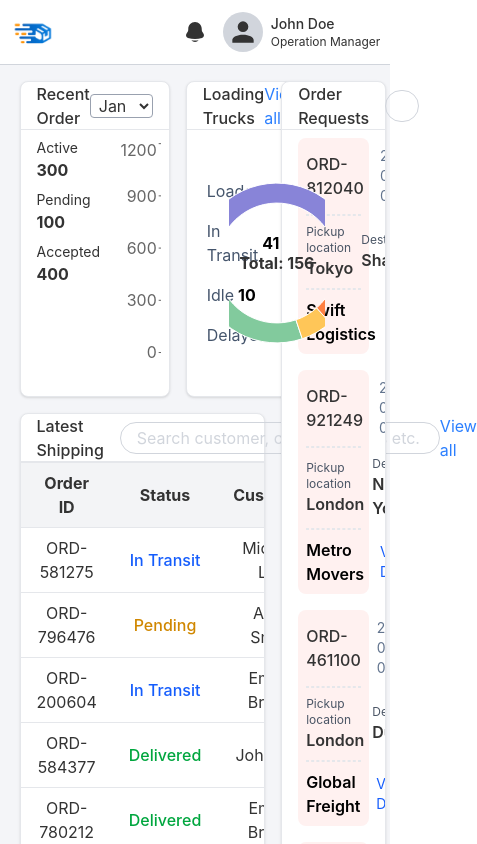
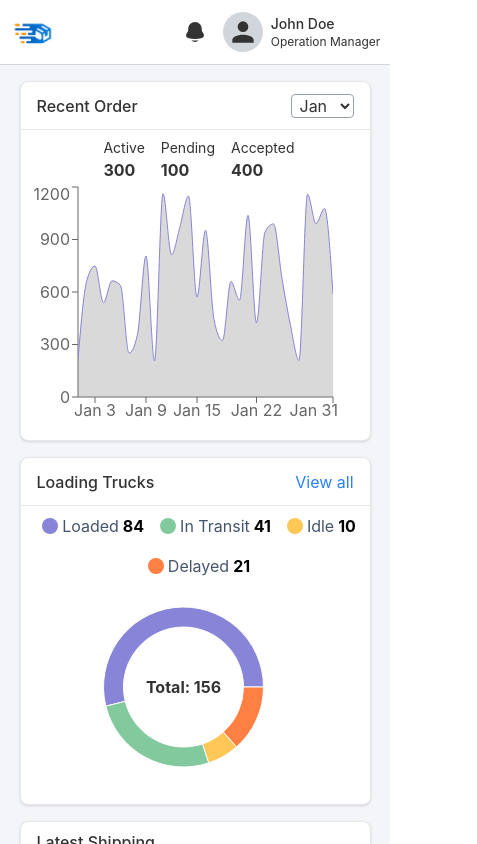
Before and after one commit to dLuxKid/logistics-dashboard, a React (Vite) app: page / in a window 390 px wide. Shown: the top 844 px of the page, 477 px wide, since content can reach past the window. Built offline with nearby package versions, Linux system fonts and the light colour scheme.

Commit message:
responsiveness update

```diff
--- a/src/App.tsx
+++ b/src/App.tsx
@@ -9,15 +9,15 @@ function App() {
     <div className="w-full min-h-screen relative">
       <Navbar />
       <div className="py-4 px-[5%] bg-slate-400/10 min-h-screen flex justify-center">
-        <div className="flex gap-4 w-full max-w-[1512px]">
-          <div className="w-[70%] flex flex-col gap-4">
-            <div className="w-full flex gap-4">
+        <div className="flex gap-4 flex-col lg:flex-row w-full max-w-[1512px]">
+          <div className="w-full lg:w-[70%] flex flex-col gap-4">
+            <div className="w-full flex flex-col md:flex-row gap-4">
               <LineChartData />
               <TruckLoadingPieChart />
             </div>
             <LatestShipping />
           </div>
-          <div className="w-[30%]">
+          <div className="w-full lg:w-[30%]">
             <OrderRequest />
           </div>
         </div>
--- a/src/components/latest-shipping.tsx
+++ b/src/components/latest-shipping.tsx
@@ -8,7 +8,13 @@ const getRandomDate = () => {
   const today = new Date();
   const futureDate = new Date(today);
   futureDate.setDate(today.getDate() + Math.floor(Math.random() * 30) + 1);
-  return futureDate.toISOString().split("T")[0];
+  return futureDate
+    .toLocaleString("en-GB", {
+      day: "2-digit",
+      month: "short",
+      year: "numeric",
+    })
+    .replace(",", "");
 };
 
 const statuses = ["Shipped", "In Transit", "Delivered", "Pending", "Cancelled"];
@@ -68,28 +74,37 @@ export default function LatestShipping() {
 
   return (
     <div className="w-full rounded-lg border bg-white border-gray-200 shadow-sm">
-      <div className="w-full flex justify-between items-center p-2 px-4 border-b h-12 border-b-gray-200">
-        <div className="flex gap-4 items-center">
-          <p className="text-base md:text-lg font-medium">Latest Shipping</p>
-          <Search
-            query_name="shipping"
-            placeholder="Search customer, order id, status etc."
-            className="w-80 outline-none border border-gray-300 rounded-full h-8 px-4 py-2 bg-transparent placeholder:text-gray-300 text-black text-base"
-          />
-        </div>
-        <p className="text-blue-500 hover:underline cursor-pointer">View all</p>
+      <div className="w-full flex flex-wrap gap-2 justify-between items-center p-2 px-4 border-b lg:h-12 border-b-gray-200">
+        <p className="text-base md:text-lg font-medium">Latest Shipping</p>
+        <Search
+          query_name="shipping"
+          placeholder="Search customer, order id, status etc."
+          className="min-w-64 outline-none border border-gray-300 rounded-full h-8 px-4 py-2 bg-transparent placeholder:text-gray-300 text-black text-base"
+        />
       </div>
       <div className="overflow-x-auto">
         <table className="w-full border-collapse">
           <thead className="bg-gray-100">
             <tr>
-              <th className="border-y border-gray-200 px-4 py-2">Order ID</th>
-              <th className="border-y border-gray-200 px-4 py-2">Status</th>
-              <th className="border-y border-gray-200 px-4 py-2">Customer</th>
-              <th className="border-y border-gray-200 px-4 py-2">Weight</th>
-              <th className="border-y border-gray-200 px-4 py-2">Departure</th>
-              <th className="border-y border-gray-200 px-4 py-2">Arrival</th>
-              <th className="border-y border-gray-200 px-4 py-2">
+              <th className="border-y border-gray-200 text-sm md:text-base px-2 md:px-4 py-2">
+                Order ID
+              </th>
+              <th className="border-y border-gray-200 text-sm md:text-base px-2 md:px-4 py-2">
+                Status
+              </th>
+              <th className="border-y border-gray-200 text-sm md:text-base px-2 md:px-4 py-2">
+                Customer
+              </th>
+              <th className="border-y border-gray-200 text-sm md:text-base px-2 md:px-4 py-2">
+                Weight
+              </th>
+              <th className="border-y border-gray-200 text-sm md:text-base px-2 md:px-4 py-2">
+                Departure
+              </th>
+              <th className="border-y border-gray-200 text-sm md:text-base px-2 md:px-4 py-2">
+                Arrival
+              </th>
+              <th className="border-y border-gray-200 text-sm md:text-base px-2 md:px-4 py-2">
                 Arrival Date
               </th>
             </tr>
@@ -97,11 +112,11 @@ export default function LatestShipping() {
           <tbody>
             {shippings.map((shipment, index) => (
               <tr key={index} className="text-center">
-                <td className="border-y border-gray-200 px-4 py-2">
+                <td className="border-y border-gray-200 text-sm md:text-base px-2 md:px-4 py-2">
                   {shipment.orderId}
                 </td>
                 <td
-                  className={`border-y border-gray-200 px-4 py-2 font-medium ${
+                  className={`border-y border-gray-200 text-sm md:text-base px-2 md:px-4 py-2 font-medium ${
                     shipment.status === "Delivered"
                       ? "text-green-600"
                       : shipment.status === "In Transit"
@@ -113,19 +128,19 @@ export default function LatestShipping() {
                 >
                   {shipment.status}
                 </td>
-                <td className="border-y border-gray-200 px-4 py-2">
+                <td className="border-y border-gray-200 text-sm md:text-base px-2 md:px-4 py-2">
                   {shipment.customer}
                 </td>
-                <td className="border-y border-gray-200 px-4 py-2">
+                <td className="border-y border-gray-200 text-sm md:text-base px-2 md:px-4 py-2">
                   {shipment.weight}
                 </td>
-                <td className="border-y border-gray-200 px-4 py-2">
+                <td className="border-y border-gray-200 text-sm md:text-base px-2 md:px-4 py-2">
                   {shipment.departure}
                 </td>
-                <td className="border-y border-gray-200 px-4 py-2">
+                <td className="border-y border-gray-200 text-sm md:text-base px-2 md:px-4 py-2">
                   {shipment.arrival}
                 </td>
-                <td className="border-y border-gray-200 px-4 py-2">
+                <td className="border-y border-gray-200 text-sm md:text-base px-2 md:px-4 py-2">
                   {shipment.arrivalDate}
                 </td>
               </tr>
--- a/src/components/line-chart.tsx
+++ b/src/components/line-chart.tsx
@@ -90,8 +90,8 @@ export default function LineChartData() {
           ))}
         </select>
       </div>
-      <div className="w-full flex p-2 pl-4">
-        <div className="flex flex-col gap-2">
+      <div className="w-full flex flex-col xl:flex-row p-2 pl-4">
+        <div className="flex flex-wrap xl:flex-nowrap xl:flex-col gap-4 justify-center">
           <div>
             <h5 className="text-sm">Active</h5>
             <p className="text-base font-bold">300</p>
@@ -105,7 +105,7 @@ export default function LineChartData() {
             <p className="text-base font-bold">400</p>
           </div>
         </div>
-        <div className="size-full">
+        <div className="w-full -ml-6 xl:ml-0">
           <ResponsiveContainer width={"100%"} height={250}>
             <AreaChart data={filteredData}>
               <XAxis dataKey="name" />
--- a/src/components/order-request.tsx
+++ b/src/components/order-request.tsx
@@ -8,7 +8,16 @@ const getRandomItem = (arr: string[]) =>
 const getRandomDateTime = () => {
   const date = new Date();
   date.setDate(date.getDate() - Math.floor(Math.random() * 30));
-  return date.toISOString().replace("T", " ").split(".")[0];
+  return date
+    .toLocaleString("en-GB", {
+      day: "2-digit",
+      month: "short",
+      year: "numeric",
+      hour: "numeric",
+      minute: "numeric",
+      hour12: false,
+    })
+    .replace(",", "");
 };
 
 const cities = [
@@ -156,14 +165,13 @@ export default function OrderRequest() {
           </div>
         </div>
       )}
-      <div className="w-full rounded-lg border bg-white border-gray-200 shadow-sm min-h-screen">
-        <div className="w-full flex justify-between items-center gap-4 p-2 px-4 border-b h-12 border-b-gray-200">
+      <div className="w-full rounded-lg border bg-white border-gray-200 shadow-sm lg:min-h-screen">
+        <div className="w-full flex flex-wrap gap-2 justify-between items-center p-2 px-4 border-b xl:h-12 border-b-gray-200">
           <p className="text-base md:text-lg font-medium">Order Requests</p>
-
           <Search
-            query_name={"order_request"}
-            placeholder="Search date, order id etc."
-            className="w-full outline-none border border-gray-300 rounded-full h-8 px-4 py-2 bg-transparent placeholder:text-gray-300 text-black text-base"
+            query_name="order_request"
+            placeholder="Search customer, order id, status etc."
+            className="min-w-64 outline-none border border-gray-300 rounded-full h-8 px-4 py-2 bg-transparent placeholder:text-gray-300 text-black text-base"
           />
         </div>
         <div className="flex flex-col gap-4 p-4 pt-2 h-screen hide-scrollbar overflow-y-auto">
@@ -173,27 +181,35 @@ export default function OrderRequest() {
               className="w-full flex flex-col bg-[#fff1f0] rounded-lg px-2"
             >
               <div className="w-full flex items-center justify-between gap-4 py-2">
-                <h4 className="font-medium">{request.orderId}</h4>
-                <p className="text-sm text-slate-500">{request.dateTime}</p>
+                <h4 className="font-medium text-sm md:text-base">
+                  {request.orderId}
+                </h4>
+                <p className="text-xs md:text-sm text-slate-500">
+                  {request.dateTime}
+                </p>
               </div>
               <span className="h-0.5 border border-dashed border-gray-200 w-full rounded-full" />
               <div className="flex items-center justify-between gap-2 py-2">
                 <div className="w-auto">
                   <p className="text-xs text-gray-600">Pickup location</p>
-                  <h5 className="font-semibold">{request.departure}</h5>
+                  <h5 className="font-semibold text-sm md:text-base">
+                    {request.departure}
+                  </h5>
                 </div>
                 <div>
                   <p className="text-xs text-gray-600">Destination</p>
-                  <h5 className="font-semibold">{request.arrival}</h5>
+                  <h5 className="font-semibold text-sm md:text-base">
+                    {request.arrival}
+                  </h5>
                 </div>
               </div>
               <span className="h-0.5 border border-dashed border-gray-200 w-full rounded-full" />
               <div className="w-full flex items-center justify-between gap-4 py-2">
-                <h4 className="font-semibold text-black">
+                <h4 className="font-semibold text-sm md:text-base text-black">
                   {request.company.name}
                 </h4>
                 <p
-                  className="text-sm text-blue-600 hover:underline cursor-pointer"
+                  className="text-xs md:text-sm text-blue-600 hover:underline cursor-pointer"
                   onClick={() => setSelectedOrder(request)}
                 >
                   View Details
--- a/src/components/pie-chart.tsx
+++ b/src/components/pie-chart.tsx
@@ -32,8 +32,8 @@ export default function TruckLoadingPieChart() {
         <p className="text-base md:text-lg font-medium">Loading Trucks</p>
         <p className="text-blue-500 hover:underline cursor-pointer">View all</p>
       </div>
-      <div className="w-full flex p-2 pl-4">
-        <div className="flex flex-col gap-4 justify-center w-[40%]">
+      <div className="w-full flex flex-col xl:flex-row p-2 pl-4">
+        <div className="flex flex-wrap xl:flex-nowrap xl:flex-col gap-4 justify-center xl:w-[40%]">
           {pie_data.map((item, i) => (
             <p
               key={i}
@@ -49,7 +49,7 @@ export default function TruckLoadingPieChart() {
           ))}
         </div>
 
-        <div className="size-full -mx-4">
+        <div className="size-full -m-4">
           <ResponsiveContainer width={"100%"} height={250}>
             <PieChart>
               <Pie
--- a/src/components/search.tsx
+++ b/src/components/search.tsx
@@ -19,7 +19,7 @@ export default function Search(
   }, 300);
 
   return (
-    <label className="flex flex-1 flex-shrink-0">
+    <label className="flex">
       <input
         title="search"
         type="text"
```
